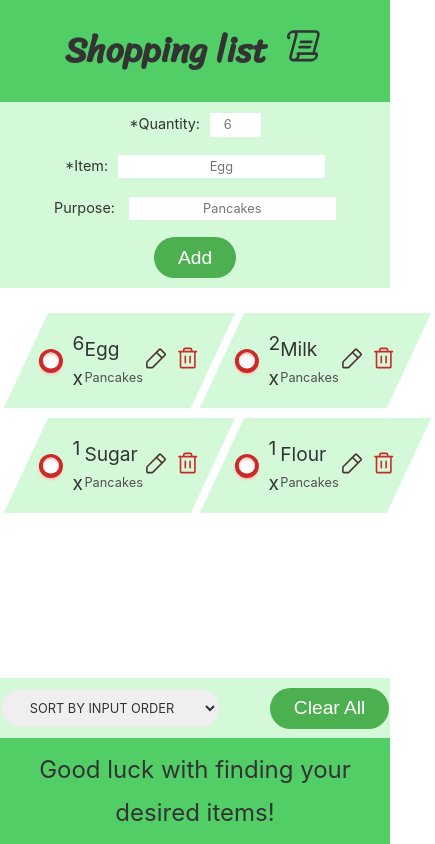
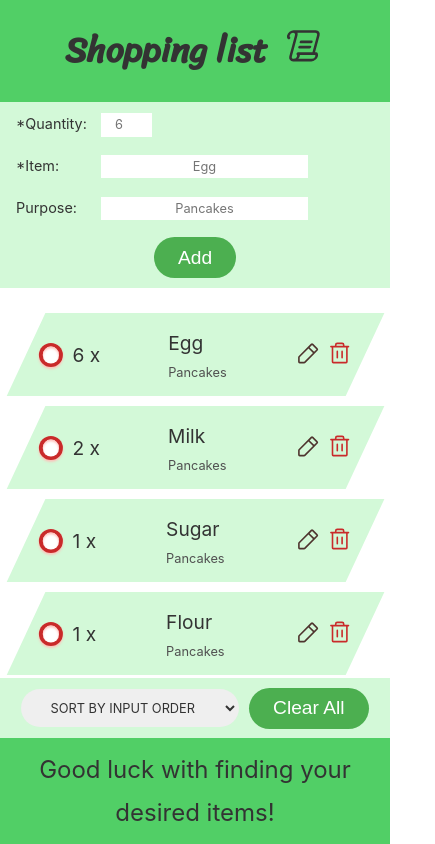
Before and after one commit to martinbena/shopping-list, a React (Create React App) app: page / in a window 390 px wide. Shown: the whole page, 435 px wide, since content can reach past the window. Built offline with nearby package versions, Linux system fonts and the light colour scheme.

Commit message:
Add queries for phones

```diff
--- a/src/components/AddItemForm.js
+++ b/src/components/AddItemForm.js
@@ -67,7 +67,9 @@ export default function AddItemForm({ onAddItem }) {
           />
         </div>
 
-        <Button>Add</Button>
+        <div className="add-form__button">
+          <Button>Add</Button>
+        </div>
       </form>
     </div>
   );
--- a/src/index.css
+++ b/src/index.css
@@ -356,11 +356,12 @@ option {
 
 .actions {
   display: flex;
+  flex-wrap: wrap;
   justify-content: center;
   align-items: center;
   gap: 6.4rem;
   background-color: var(--color-bg-light);
-  padding: 1.2rem 0;
+  padding: 1.2rem;
 }
 
 .actions select {
--- a/src/queries.css
+++ b/src/queries.css
@@ -25,4 +25,45 @@
   .grid {
     grid-template-columns: repeat(2, 1fr);
   }
+
+  .edit-item__groups {
+    gap: 2.4rem;
+  }
 }
+
+/* BELOW 544px */
+@media (max-width: 32em) {
+  .grid {
+    grid-template-columns: repeat(1, 1fr);
+  }
+
+  .edit-item__groups {
+    gap: 20vw;
+  }
+
+  .add-form {
+    flex-direction: column;
+    align-items: flex-start;
+  }
+
+  .add-form__item label {
+    margin-right: 0;
+    display: inline-block;
+    width: 10.6rem;
+  }
+
+  .add-form__button {
+    align-self: center;
+  }
+
+  .actions {
+    gap: 1.2rem;
+  }
+}
+
+/* BELOW 384px */
+@media (max-width: 24em) {
+  .edit-item__groups {
+    gap: 12vw;
+  }
+}
```
